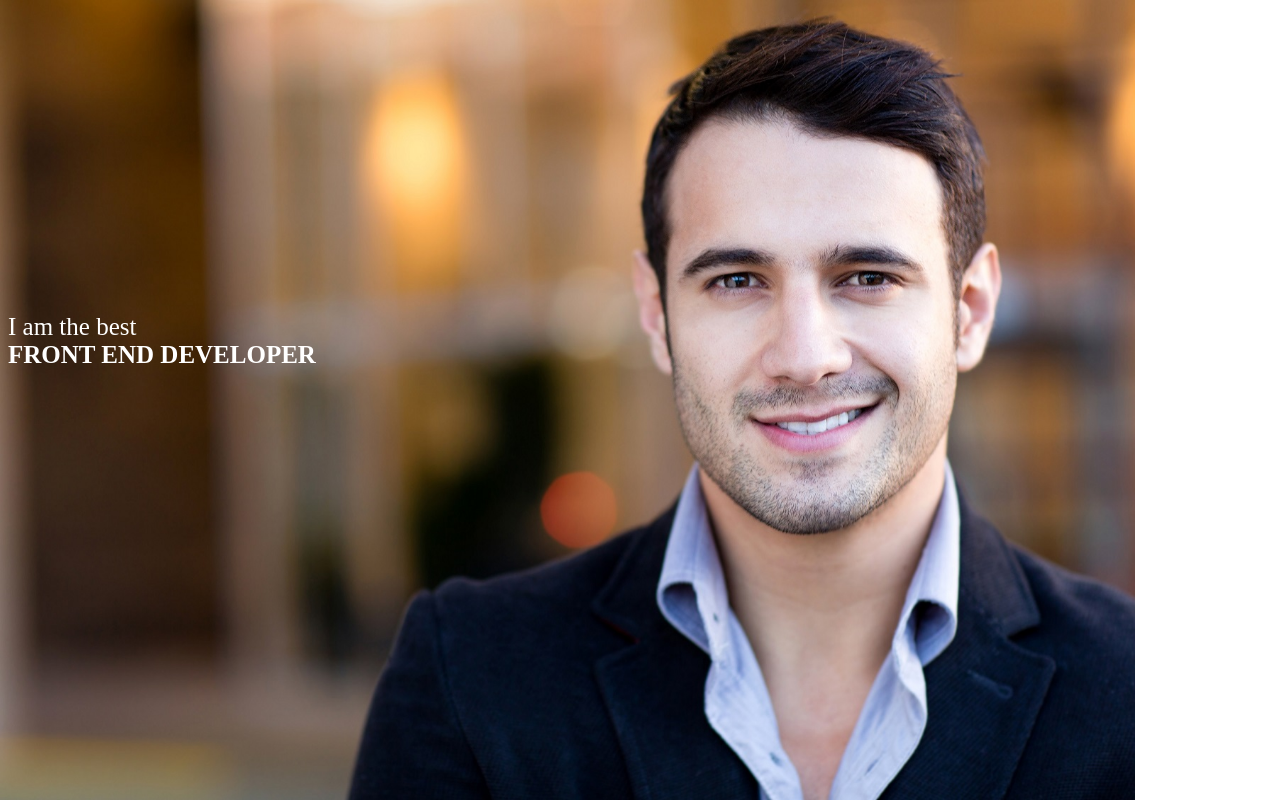
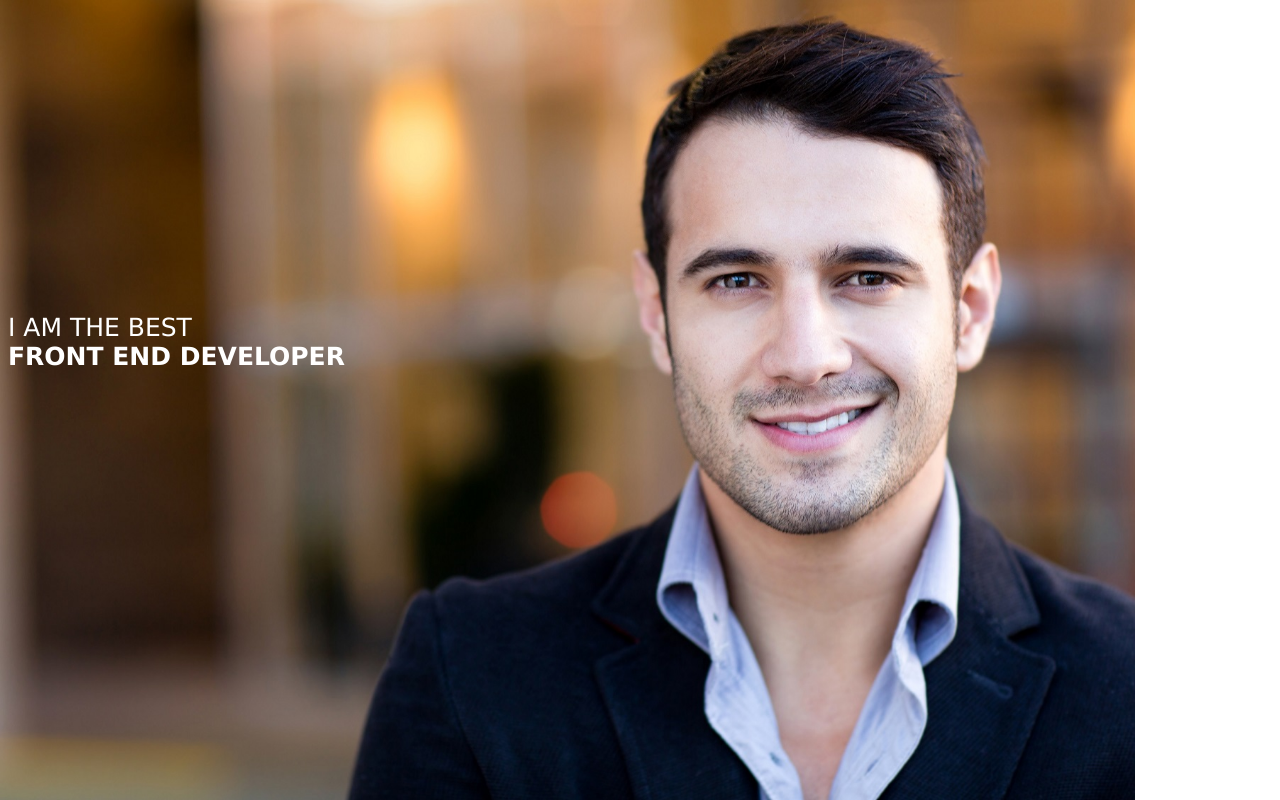
Before and after one commit to Yarikua/Zadanie-domowe-CSS-2rwd, a plain HTML site: page index.html in a window 1280 px wide. Drawn offline with Linux system fonts and the light colour scheme.

Commit message:
Version2

```diff
--- a/css/rwd.css
+++ b/css/rwd.css
@@ -1,6 +1,14 @@
+#text{
+    font-family: Verdana;
+    text-transform: uppercase;
+}
+p>span{
+        font-weight: 900;
+    }
+
 @media (min-width : 1170px){
     html{
-        background-image: url(/obrazy/man-1.jpg);
+        background-image: url(../obrazy/man-1.jpg);
         background-size: contain;
         height: 100%;
         background-repeat: no-repeat;
@@ -11,42 +19,37 @@
         font-size: 25px;
         padding-top: 36vh;
     }
-    p>span{
-        font-weight: 900;
-    }
 }
 
 
 @media (min-width:992px) and (max-width:1170px){
     html{
-        background-image: url(/obrazy/man-2.jpg);
+        background-image: url(../obrazy/man-2.jpg);
         background-size: contain;
         height: 70%;
         background-repeat: no-repeat;
     }
-/*
     p{
-        text-align: right;
-        color: royalblue;
+        padding-left: 32vh;
+        color: white;
+        font-size: 20px;
+        padding-right: 10vh;
     }
-*/
 }
 
 
 @media (max-width:992px){
     html{
-        background-image: url(/obrazy/man-1.jpg);
+        background-image: url(../obrazy/man-1.jpg);
         background-size: contain;
         height: 50%;
         background-repeat: no-repeat;
-        position:relative;
     }
-/*
     p{
         text-align: center;
-        color:yellow;
+        color: black;
         position: absolute;
-
+        top: 50%;
+        padding-left: 10vh;
     }
-*/
 }
--- a/index.html
+++ b/index.html
@@ -8,7 +8,7 @@
 <body>
     <div id="text">
         <p>
-            I am the best <span><br>FRONT END DEVELOPER</span>
+            i am the best <span><br>front end developer</span>
         </p>
 
     </div>
```
